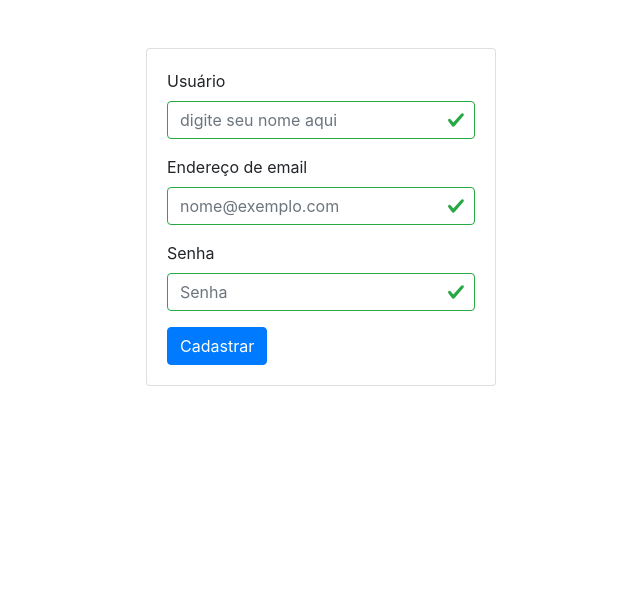
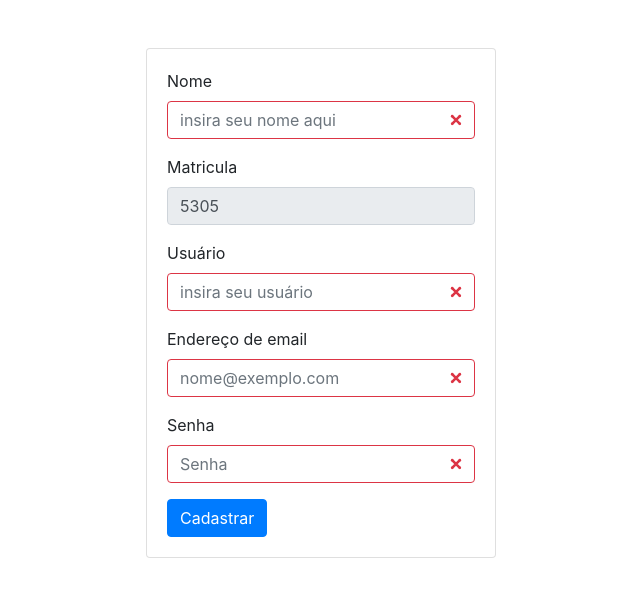
Before and after one commit to Diorgeles/controle_atividades, a Django app: page /cadastro in a window 1280 px wide. Shown: the part 56-653 px from the top of the page, without its empty margins (319-959 px from the left). Run offline with Django 3.2, Linux system fonts and the light colour scheme; some libraries are stand-ins or nearby versions.

Commit message:
fix register

```diff
--- a/core/templates/register.html
+++ b/core/templates/register.html
@@ -13,18 +13,25 @@
                       {% endif %}
                       <form method="POST" class="was-validated">
                           {% csrf_token %}
-
+                          <div class="form-group">
+                            <label for="name">Nome</label>
+                            <input type="name" class="form-control" id="name" name="name" placeholder="insira seu nome aqui" required>
+                          </div>
+                          <div class="form-group">
+                            <label for="subscription">Matricula</label>
+                            <input type="name" class="form-control" id="subscription" value="{{ subscription }}" name="subscription" readonly>
+                          </div>
                           <div class="form-group">
                             <label for="userName">Usuário</label>
-                            <input type="name" class="form-control" id="userName" name="user" placeholder="digite seu nome aqui">
+                            <input type="name" class="form-control" id="userName" name="user" placeholder="insira seu usuário" required>
                           </div>
                           <div class="form-group">
                             <label for="exampleFormControlInput1">Endereço de email</label>
-                            <input type="email" class="form-control" id="exampleFormControlInput1" name="email" placeholder="nome@exemplo.com">
+                            <input type="email" class="form-control" id="exampleFormControlInput1" name="email" placeholder="nome@exemplo.com" required>
                           </div>
                           <div class="form-group">
                             <label for="exampleInputPassword1">Senha</label>
-                            <input type="password" class="form-control" id="exampleInputPassword1" name='senha' placeholder="Senha">
+                            <input type="password" class="form-control" id="exampleInputPassword1" name='senha' placeholder="Senha" required>
                           </div>
                           <button class="btn btn-primary"> Cadastrar</button>
                       </form>
--- a/core/views.py
+++ b/core/views.py
@@ -1,7 +1,8 @@
 from django.shortcuts import render, redirect
 from .models import Students, Course, Activity
 from .forms import StudentsForm, CourseForm, ActivityForm
-from django.contrib.auth.models import User
+from django.contrib.auth.models import User, Group
+from random import randint
 
 def home(request):
     template_name = 'base.html'
@@ -96,16 +97,20 @@ def activity(request, activityId):
 
 def register_user(request):
     template_name = 'register.html'
+    subscription = randint(0, 10000)
     if request.method == 'POST':
         user = request.POST['user']
         email = request.POST['email']
         senha = request.POST['senha']
+        name = request.POST['name']
+        subscription = request.POST['subscription']
         newUser = User.objects.create_user(username=user, email=email, password=senha)
         newUser.save()
+        student = Students.objects.create(user=newUser, name=name, subscription=subscription)
         my_group = Group.objects.get(name='aluno')
         my_group.user_set.add(newUser)
         msg = 'true'
-        if msg == 'true':
-            return render(request, template_name, locals())
 
-    return render(request, template_name)
+        return render(request, template_name, locals())
+
+    return render(request, template_name, locals())
```
Also changed, not shown: db.sqlite3.
